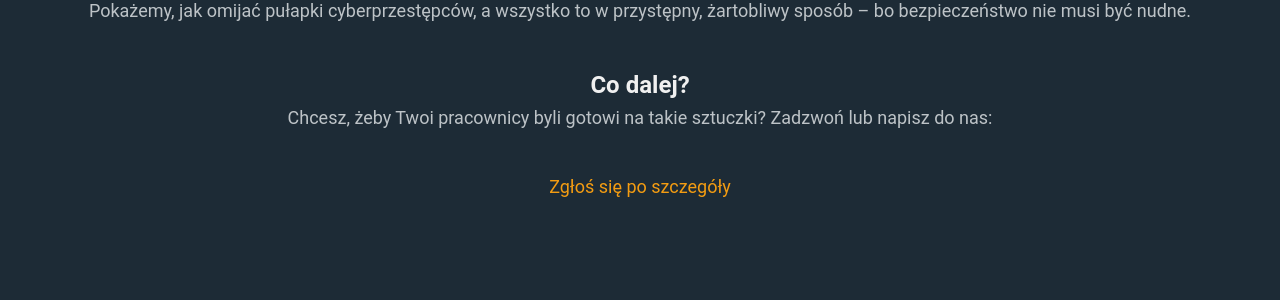
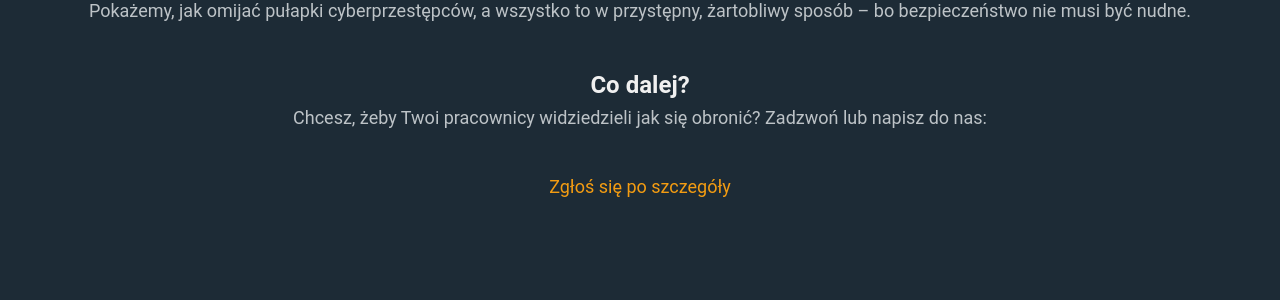
Before and after one commit to dadmins1984/Web, a Jekyll site: the page built from zus.md, in a window 1280 px wide. Shown: the part 492-792 px from the top of the page. Built offline with Jekyll 4.4.1, drawn with Linux system fonts in a browser that asks for light colours.

Commit message:
zus update

```diff
--- a/zus.md
+++ b/zus.md
@@ -15,6 +15,6 @@ title: "zus"
 
 
 ## Co dalej?
-Chcesz, żeby Twoi pracownicy byli gotowi na takie sztuczki? Zadzwoń lub napisz do nas:
+Chcesz, żeby Twoi pracownicy widziedzieli jak się obronić? Zadzwoń lub napisz do nas:
 
 <a href="/contact" target="_blank">Zgłoś się po szczegóły</a>
```
